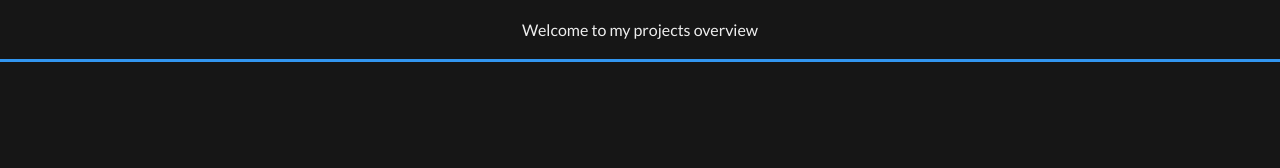
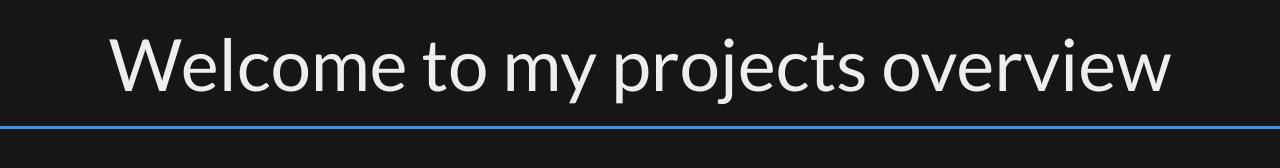
Before and after one commit to Prz-mek/prz-mek.github.io, a plain HTML site: page index.html in a window 1280 px wide. Drawn offline with Linux system fonts and the light colour scheme.

Commit message:
Header font size fix

```diff
--- a/style.css
+++ b/style.css
@@ -20,7 +20,7 @@ body {
 
 header {
     width: 100%;
-    font-size: 144;
+    font-size: 72px;
     text-align: center;
     padding: 20px;
     border-bottom: 3px solid var(--blue);
```
